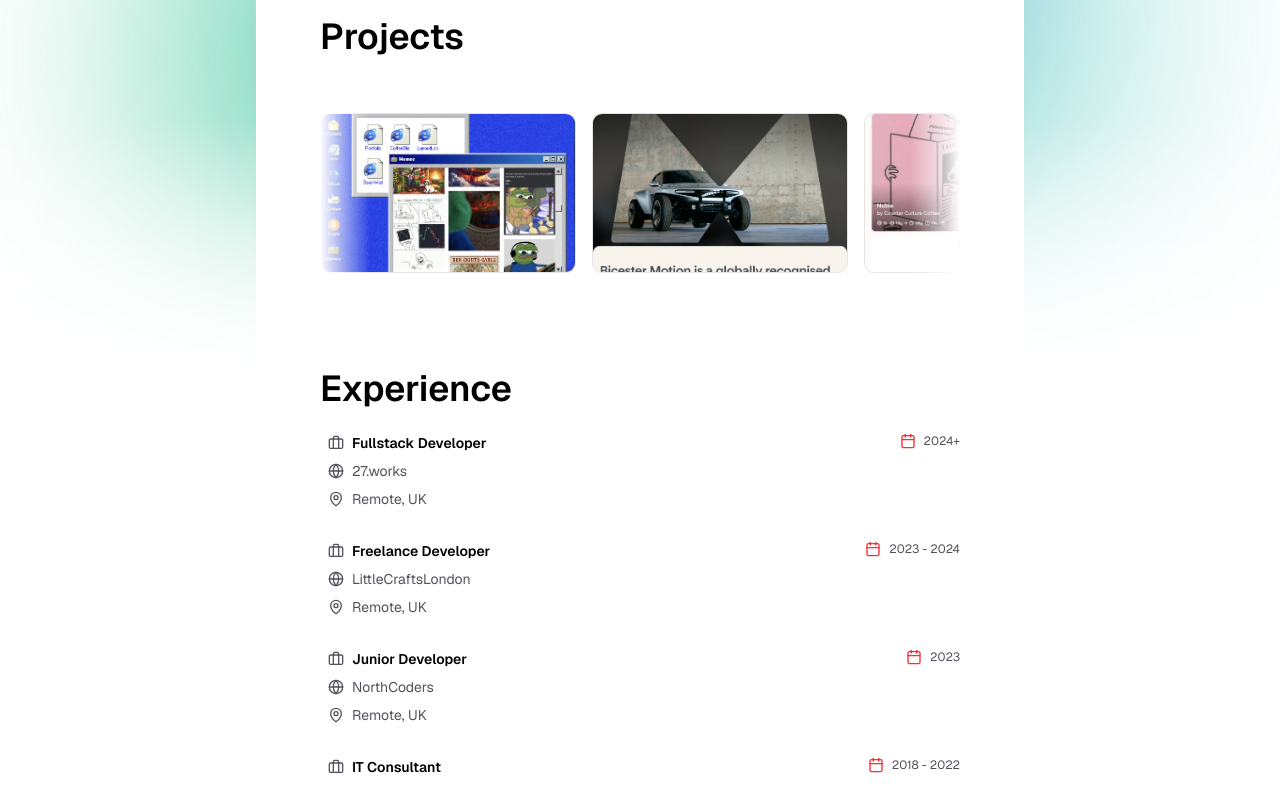
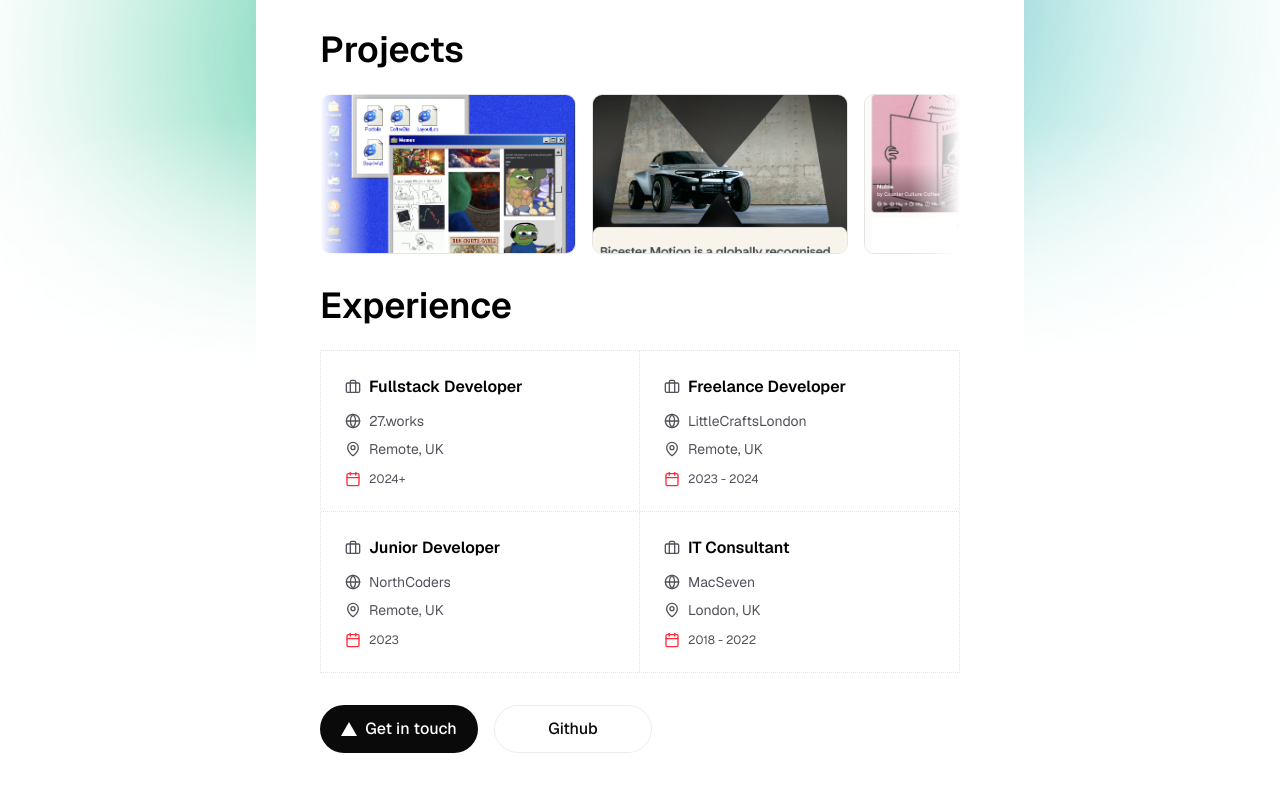
Before and after one commit to chriscodingxyz/next16, a Next.js app: page / in a window 1280 px wide. Shown: the part 428-1213 px from the top of the page. Built offline with nearby package versions, Linux system fonts and the light colour scheme.

Commit message:
chore: checkpoint

```diff
--- a/app/page.tsx
+++ b/app/page.tsx
@@ -113,14 +113,14 @@ const techStackItems = [
 export default function Home() {
   return (
     <div className='flex min-h-screen items-center justify-center font-sans'>
-      <main className=' flex h-full w-full max-w-3xl bg-white flex-col items-center py-16 space-y-16 px-4 md:px-16 sm:items-start m-2 overflow-x-hidden'>
+      <main className=' flex h-full w-full max-w-3xl bg-white flex-col items-center py-16 space-y-8 px-4 md:px-16 sm:items-start m-2 overflow-x-hidden'>
         <div className='w-full space-y-8'>
           {/* Name & Bio */}
           <div className='flex flex-col gap-4'>
             <div>
-              {/* <h1 className='text-4xl font-semibold leading-tight tracking-tight text-black dark:text-zinc-50'>
-                Chris Wisniewski.
-              </h1> */}
+              <h1 className='text-4xl font-semibold leading-tight tracking-tight text-black dark:text-zinc-50'>
+                Cdub{' '}
+              </h1>
               <p className='flex items-center gap-1.5 text-sm text-zinc-500 dark:text-zinc-400 mt-1'>
                 <Globe className='h-4 w-4' />
                 London, UK
@@ -269,19 +269,19 @@ export default function Home() {
         </div>
 
         {/* Projects Section */}
-        <section className='w-full overflow-hidden'>
+        <section className='w-full overflow-y-hidden'>
           <h2 className='text-4xl font-semibold text-black dark:text-zinc-50 mb-6'>
             Projects
           </h2>
           {/* Desktop: Single Row */}
-          <div className='hidden md:block'>
+          <div className='hidden md:block overflow-y-hidden'>
             <Marquee
               speed={50}
               gradient={true}
               gradientColor='white'
               gradientWidth={50}
               pauseOnHover={true}
-              className='py-8'
+              className=''
             >
               {[...projects, ...projects].map((project, index) => (
                 <a
@@ -291,7 +291,7 @@ export default function Home() {
                   rel='noopener noreferrer'
                   className='group mr-4 block'
                 >
-                  <div className='relative w-64 h-40 overflow-hidden rounded-lg border border-zinc-200 dark:border-zinc-800 transition-all duration-300 hover:shadow-xl hover:-translate-y-1'>
+                  <div className='relative w-64 h-40 overflow-hidden rounded-lg border border-zinc-200 dark:border-zinc-800 transition-all duration-300 hover:shadow-xl'>
                     <Image
                       src={project.image}
                       alt={project.name}
@@ -314,7 +314,7 @@ export default function Home() {
           </div>
 
           {/* Mobile: Two Rows Going Opposite Directions */}
-          <div className='md:hidden space-y-0'>
+          <div className='md:hidden space-y-2 overflow-y-hidden'>
             {/* First Row - Left to Right */}
             <Marquee
               speed={40}
@@ -363,7 +363,7 @@ export default function Home() {
               gradientColor='white'
               gradientWidth={30}
               pauseOnHover={true}
-              className='py-4'
+              className='py-0'
               direction='right'
             >
               {[...projects.slice(2, 4), ...projects.slice(2, 4)].map(
@@ -404,15 +404,18 @@ export default function Home() {
           <h2 className='text-4xl font-semibold text-black dark:text-zinc-50'>
             Experience
           </h2>
-          <div className='w-full space-y-8 pl-2'>
-            <div className='flex items-start justify-between gap-4'>
-              <div className='space-y-2'>
+          <div className='grid grid-cols-1 md:grid-cols-2 gap-0 border border-dotted border-zinc-200 dark:border-zinc-800'>
+            {/* Fullstack Developer */}
+            <div className='group relative p-6 border-dotted border-b md:border-r border-zinc-200 dark:border-zinc-800 transition-all duration-300 hover:bg-zinc-50 dark:hover:bg-zinc-900/30 cursor-default'>
+              <div className='flex flex-col gap-3 h-full justify-between'>
+                <div className='space-y-3'>
                   <div className='flex items-center gap-2'>
-                  <Briefcase className='h-4 w-4 text-zinc-600 dark:text-zinc-400' />
-                  <h3 className='text-sm font-semibold text-black dark:text-zinc-50'>
+                    <Briefcase className='h-4 w-4 text-zinc-600 dark:text-zinc-400 transition-colors group-hover:text-black dark:group-hover:text-zinc-50' />
+                    <h3 className='text-base font-semibold text-black dark:text-zinc-50'>
                       Fullstack Developer
                     </h3>
                   </div>
+                  <div className='flex flex-col gap-2'>
                     <div className='flex items-center gap-2 text-sm text-zinc-600 dark:text-zinc-400'>
                       <Globe className='h-4 w-4' />
                       <span>27.works</span>
@@ -422,20 +425,25 @@ export default function Home() {
                       <span>Remote, UK</span>
                     </div>
                   </div>
-              <div className='flex items-center gap-2 text-xs text-zinc-600 dark:text-zinc-400 whitespace-nowrap'>
+                </div>
+                <div className='flex items-center gap-2 text-xs text-zinc-600 dark:text-zinc-400'>
                   <Calendar className='h-4 w-4 text-red-500' />
                   <span>2024+</span>
                 </div>
               </div>
+            </div>
 
-            <div className='flex items-start justify-between gap-4'>
-              <div className='space-y-2'>
+            {/* Freelance Developer */}
+            <div className='group relative p-6 border-dotted border-b border-zinc-200 dark:border-zinc-800 transition-all duration-300 hover:bg-zinc-50 dark:hover:bg-zinc-900/30 cursor-default'>
+              <div className='flex flex-col gap-3 h-full justify-between'>
+                <div className='space-y-3'>
                   <div className='flex items-center gap-2'>
-                  <Briefcase className='h-4 w-4 text-zinc-600 dark:text-zinc-400' />
-                  <h3 className='text-sm font-semibold text-black dark:text-zinc-50'>
+                    <Briefcase className='h-4 w-4 text-zinc-600 dark:text-zinc-400 transition-colors group-hover:text-black dark:group-hover:text-zinc-50' />
+                    <h3 className='text-base font-semibold text-black dark:text-zinc-50'>
                       Freelance Developer
                     </h3>
                   </div>
+                  <div className='flex flex-col gap-2'>
                     <div className='flex items-center gap-2 text-sm text-zinc-600 dark:text-zinc-400'>
                       <Globe className='h-4 w-4' />
                       <span>LittleCraftsLondon</span>
@@ -445,20 +453,25 @@ export default function Home() {
                       <span>Remote, UK</span>
                     </div>
                   </div>
-              <div className='flex items-center gap-2 text-xs text-zinc-600 dark:text-zinc-400 whitespace-nowrap'>
+                </div>
+                <div className='flex items-center gap-2 text-xs text-zinc-600 dark:text-zinc-400'>
                   <Calendar className='h-4 w-4 text-red-500' />
                   <span>2023 - 2024</span>
                 </div>
               </div>
+            </div>
 
-            <div className='flex items-start justify-between gap-4'>
-              <div className='space-y-2'>
+            {/* Junior Developer */}
+            <div className='group relative p-6 border-dotted md:border-r border-zinc-200 dark:border-zinc-800 transition-all duration-300 hover:bg-zinc-50 dark:hover:bg-zinc-900/30 cursor-default md:border-b-0 border-b'>
+              <div className='flex flex-col gap-3 h-full justify-between'>
+                <div className='space-y-3'>
                   <div className='flex items-center gap-2'>
-                  <Briefcase className='h-4 w-4 text-zinc-600 dark:text-zinc-400' />
-                  <h3 className='text-sm font-semibold text-black dark:text-zinc-50'>
+                    <Briefcase className='h-4 w-4 text-zinc-600 dark:text-zinc-400 transition-colors group-hover:text-black dark:group-hover:text-zinc-50' />
+                    <h3 className='text-base font-semibold text-black dark:text-zinc-50'>
                       Junior Developer
                     </h3>
                   </div>
+                  <div className='flex flex-col gap-2'>
                     <div className='flex items-center gap-2 text-sm text-zinc-600 dark:text-zinc-400'>
                       <Globe className='h-4 w-4' />
                       <span>NorthCoders</span>
@@ -468,20 +481,25 @@ export default function Home() {
                       <span>Remote, UK</span>
                     </div>
                   </div>
-              <div className='flex items-center gap-2 text-xs text-zinc-600 dark:text-zinc-400 whitespace-nowrap'>
+                </div>
+                <div className='flex items-center gap-2 text-xs text-zinc-600 dark:text-zinc-400'>
                   <Calendar className='h-4 w-4 text-red-500' />
                   <span>2023</span>
                 </div>
               </div>
+            </div>
 
-            <div className='flex items-start justify-between gap-4'>
-              <div className='space-y-2'>
+            {/* IT Consultant */}
+            <div className='group relative p-6 transition-all duration-300 hover:bg-zinc-50 dark:hover:bg-zinc-900/30 cursor-default'>
+              <div className='flex flex-col gap-3 h-full justify-between'>
+                <div className='space-y-3'>
                   <div className='flex items-center gap-2'>
-                  <Briefcase className='h-4 w-4 text-zinc-600 dark:text-zinc-400' />
-                  <h3 className='text-sm font-semibold text-black dark:text-zinc-50'>
+                    <Briefcase className='h-4 w-4 text-zinc-600 dark:text-zinc-400 transition-colors group-hover:text-black dark:group-hover:text-zinc-50' />
+                    <h3 className='text-base font-semibold text-black dark:text-zinc-50'>
                       IT Consultant
                     </h3>
                   </div>
+                  <div className='flex flex-col gap-2'>
                     <div className='flex items-center gap-2 text-sm text-zinc-600 dark:text-zinc-400'>
                       <Globe className='h-4 w-4' />
                       <span>MacSeven</span>
@@ -491,9 +509,11 @@ export default function Home() {
                       <span>London, UK</span>
                     </div>
                   </div>
-              <div className='flex items-center gap-2 text-xs text-zinc-600 dark:text-zinc-400 whitespace-nowrap'>
+                </div>
+                <div className='flex items-center gap-2 text-xs text-zinc-600 dark:text-zinc-400'>
                   <Calendar className='h-4 w-4 text-red-500' />
                   <span>2018 - 2022</span>
+                </div>
               </div>
             </div>
           </div>
```
Lines whose indentation alone changed are shown as unchanged.
